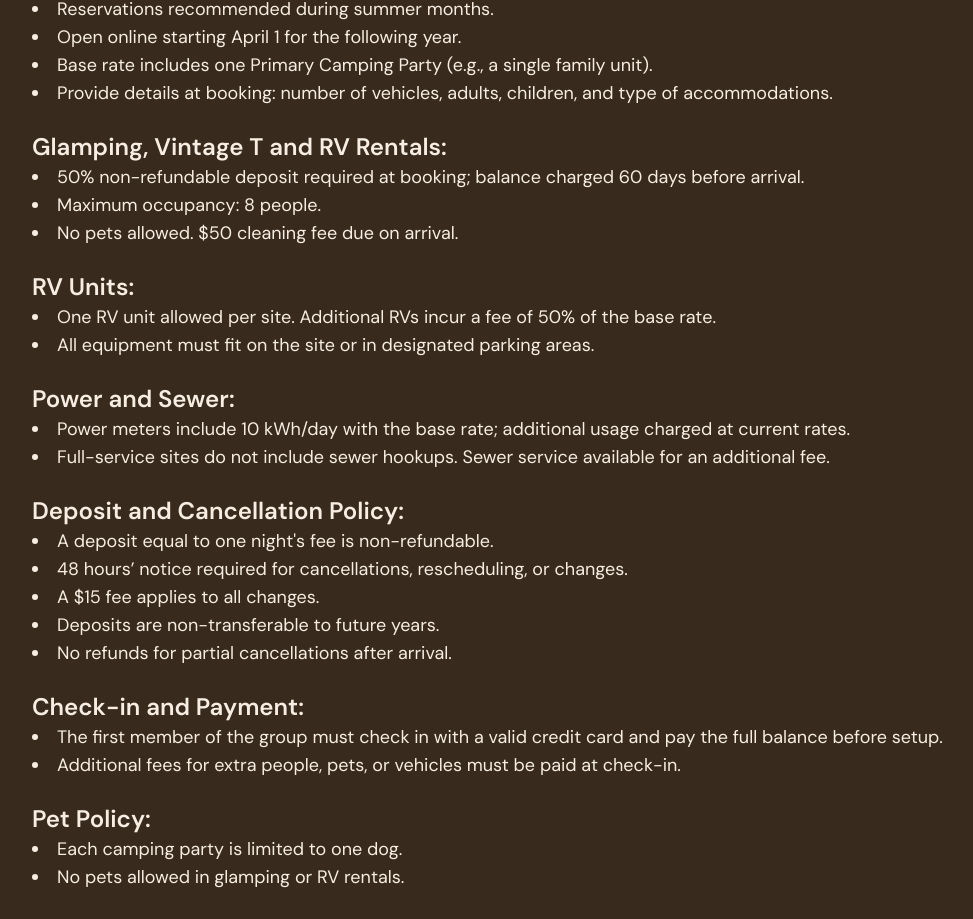
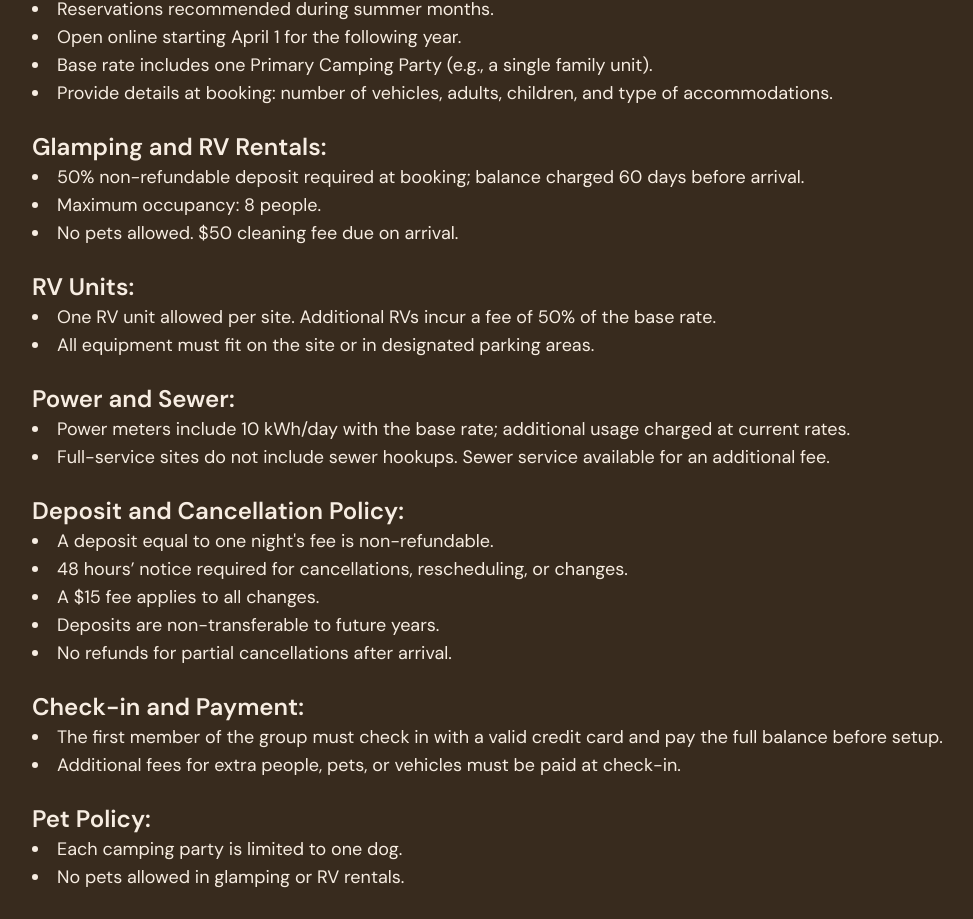
Before and after one commit to AletheaKramer/bradsdadsland, a React (Vite) app: page /policies in a window 1280 px wide. Shown: the part 1534-2453 px from the top of the page, without its empty margins (0-973 px from the left). Built offline with nearby package versions, Linux system fonts and the light colour scheme.

Commit message:
Update Policies.jsx

```diff
--- a/src/components/Policies.jsx
+++ b/src/components/Policies.jsx
@@ -45,7 +45,7 @@ const Policies = () => {
         </ul>
 
         <h3 className="text-2xl font-semibold mt-6">
-          Glamping, Vintage T and RV Rentals:
+          Glamping and RV Rentals:
         </h3>
         <ul className="list-disc list-inside text-lg">
           <li>
```
